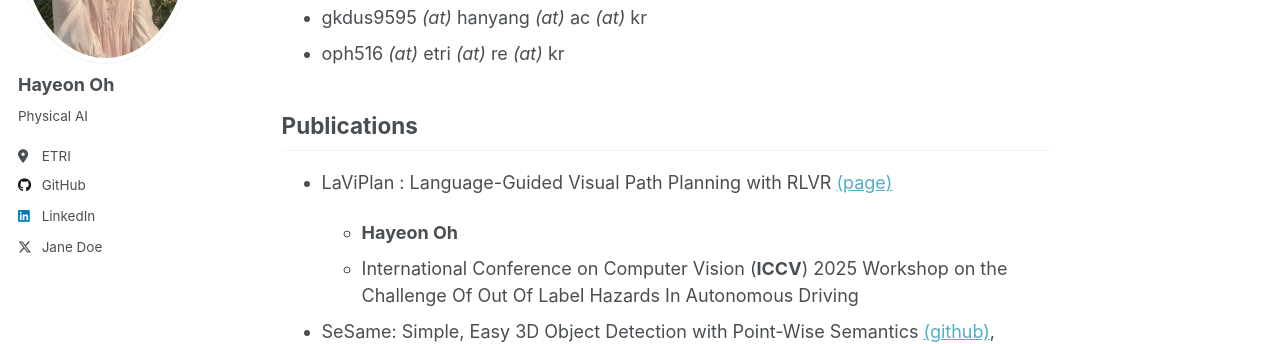
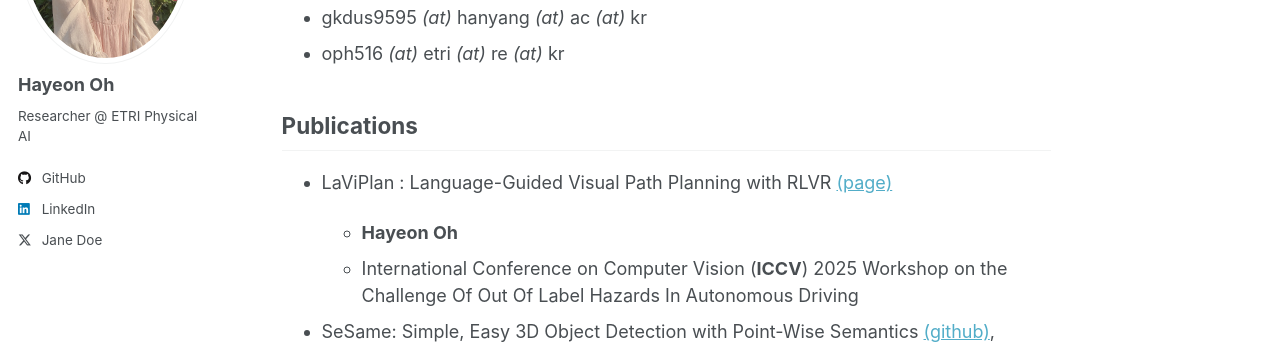
Before and after one commit to OPhD-hahao/OPhD-hahao.github.io, a Jekyll site: the page built from _pages/about.md, in a window 1280 px wide. Shown: the part 264-608 px from the top of the page. Built offline with Jekyll 4.4.1, drawn with Linux system fonts in a browser that asks for light colours; a script that is not in the unit is left out.

Commit message:
Edit bio

```diff
--- a/_config.yml
+++ b/_config.yml
@@ -25,8 +25,10 @@ author:
   avatar           : "profile.png"
   name             : "Hayeon Oh"
   pronouns         : # example: "she/her"
-  bio              : "Physical AI"
-  location         : "ETRI"
+  bio: |
+    Researcher @ ETRI
+    Physical AI
+  # location         : "ETRI"
   employer         : # "Red Brick University"
   uri              : # URL
   email            : # "oph516@etri.re.kr"
```
